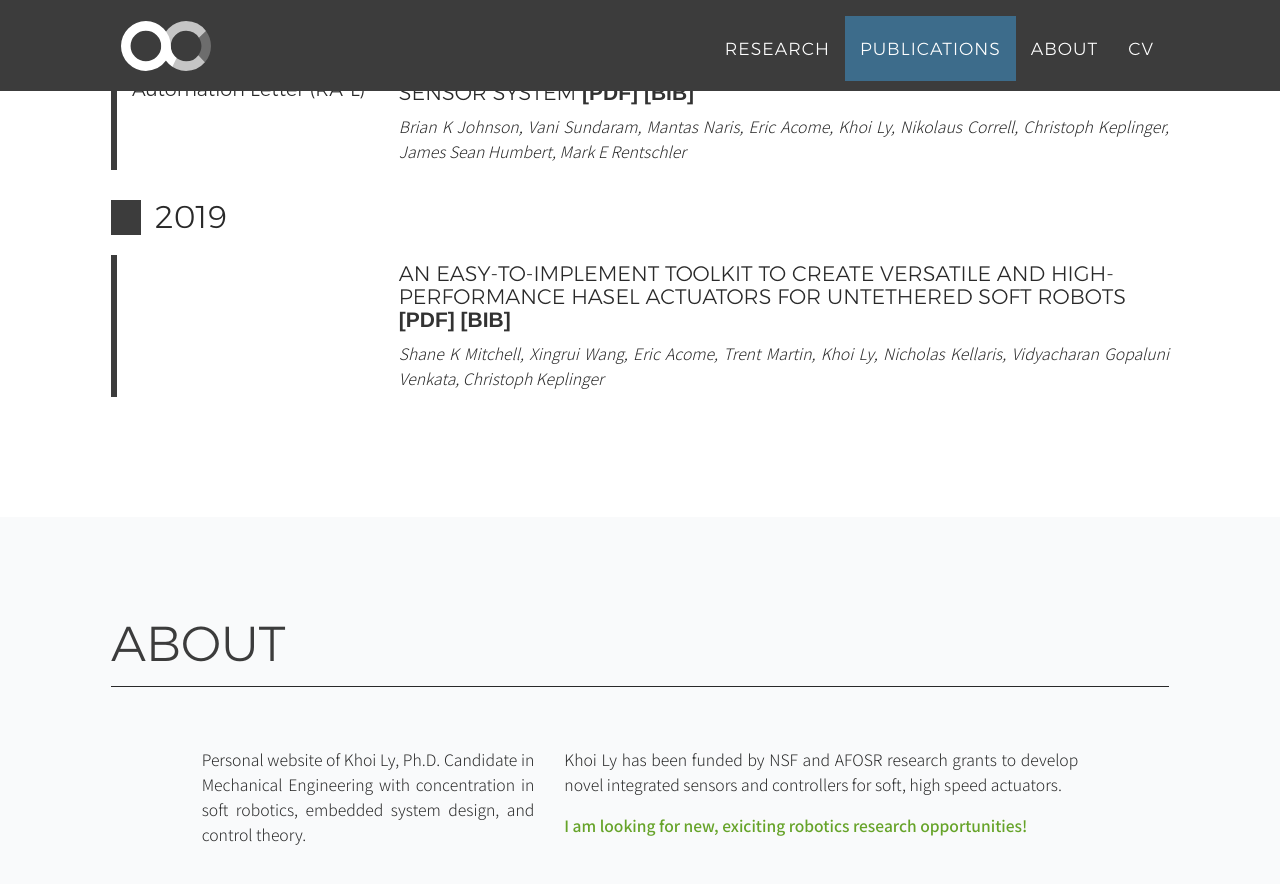
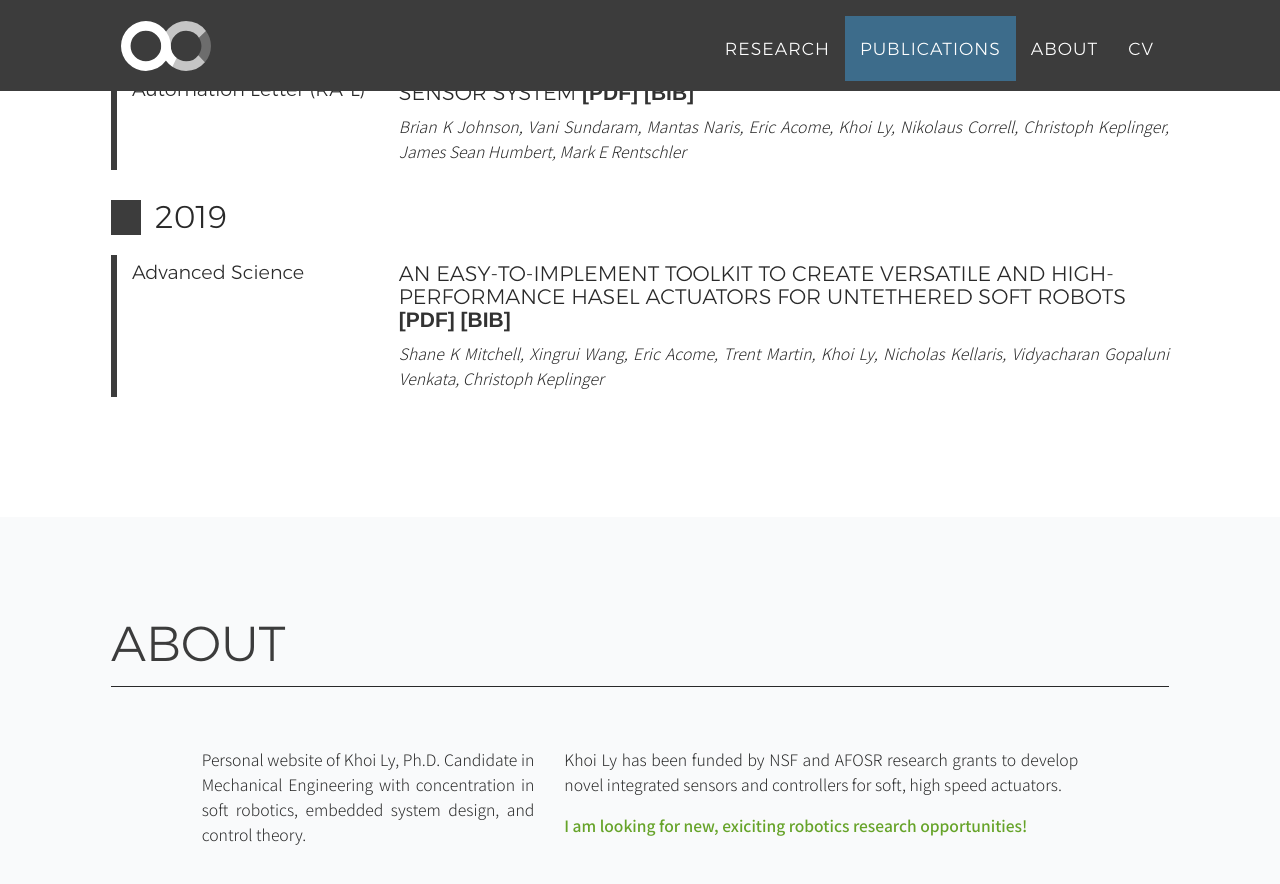
Before and after one commit to KhoiDLy/KhoiDLy.github.io, a Jekyll site: the page built from publications.html, in a window 1280 px wide and 900 px high, scrolled down 1240 px. Shown: the top 884 px of the window. Built offline with Jekyll 4.4.1, drawn with Linux system fonts in a browser that asks for light colours; nearby versions of some CDN libraries; some web fonts are replaced.

Commit message:
Update cv-publications.yml

```diff
--- a/_data/cv-publications.yml
+++ b/_data/cv-publications.yml
@@ -13,7 +13,7 @@
  - title: "An Easy‐to‐Implement Toolkit to Create Versatile and High‐Performance HASEL Actuators for Untethered Soft Robots"
    authors: Shane K Mitchell, Xingrui Wang, Eric Acome, Trent Martin, Khoi Ly, Nicholas Kellaris, Vidyacharan Gopaluni Venkata, Christoph Keplinger
    year: 2019
-   venue:
+   venue: Advanced Science
    where:
    pdf: "2018_Brawer_IROS_situated_hrc"
  - title: "High-Bandwidth Nonlinear Control for Soft Actuators with Recursive Network Models"
```
